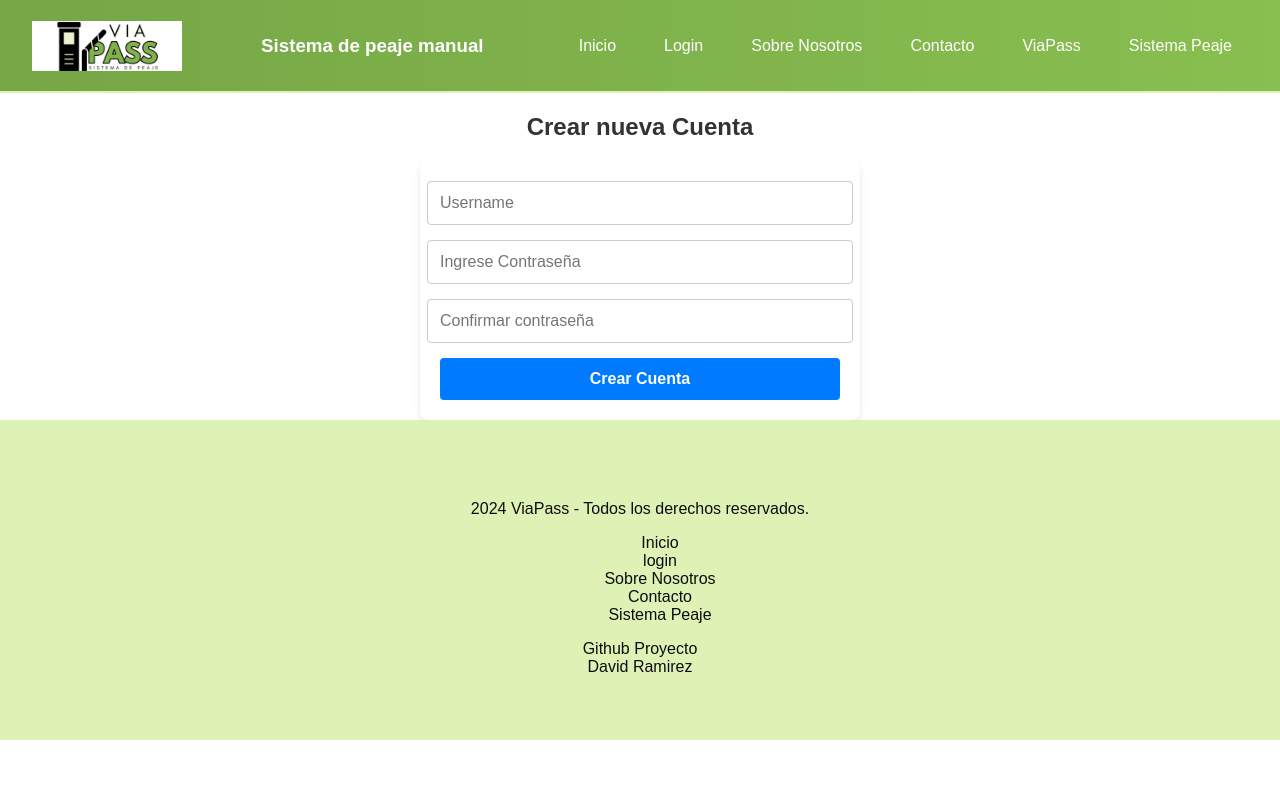
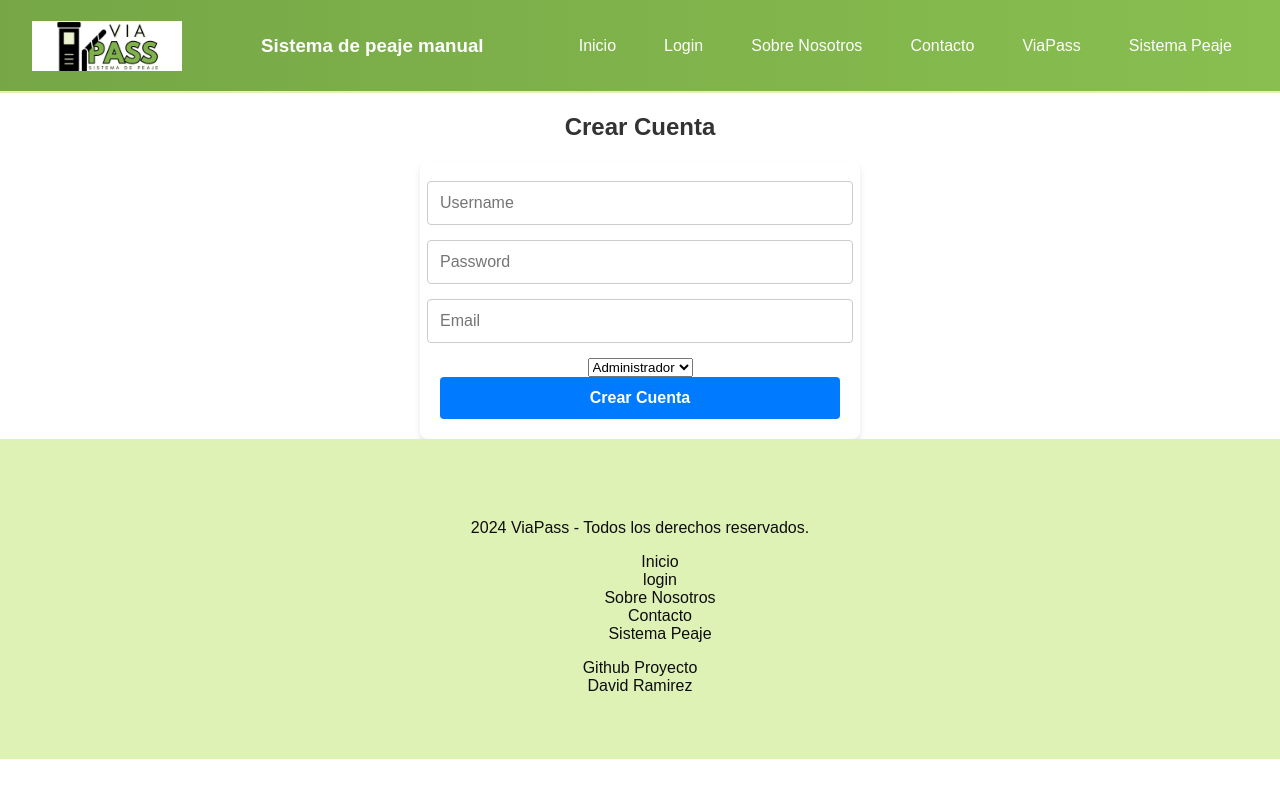
Before and after one commit to chavow5/dev-squad, a React (Vite) app in the folder React/: page /registrarusuario in a window 1280 px wide. Built offline with nearby package versions, Linux system fonts and the light colour scheme.

Commit message:
registrar usuario

```diff
--- a/React/src/pages/RegistrarUser.jsx
+++ b/React/src/pages/RegistrarUser.jsx
@@ -1,37 +1,37 @@
 import { useState } from 'react';
 import axios from 'axios';
-import {useNavigate} from 'react-router-dom'
 
 const RegistrarUser = () => {
   const [username, setUsername] = useState('');
   const [password, setPassword] = useState('');
-  const [confirmarPassword, setConfirmarPassword] = useState('');
-  const navigate = useNavigate();
+  const [idRol, setIdRol] = useState('1'); // valor por defecto
+  const [mail, setMail] = useState('');
 
   const handleRegister = async (e) => {
     e.preventDefault();
-    // confirmar la contrase;as
-    if (password !== confirmarPassword) {
-      alert("las contraseñas no coinciden");
+
+    if (!username || !password || !mail) {
+      alert("Por favor, complete todos los campos.");
       return;
     }
 
     try {
-      await axios.post('http://localhost:3000/usuarios', { username, password });
-      console.log("Usuario creado con éxito");
-      alert(`usuario ${username} creado con Exito`)
-      navigate('/login')
-
-
+      await axios.post('http://localhost:3000/usuarios', {
+        username,
+        password,
+        id_rol: idRol,
+        mail
+      });
+      alert("Usuario creado con éxito");
     } catch (err) {
       console.error("Error al crear el usuario:", err);
-      alert("la contraseña es muy corta")
+      alert("Hubo un error al crear el usuario.");
     }
   };
 
   return (
     <div>
-      <h2>Crear nueva Cuenta</h2>
+      <h2>Crear Cuenta</h2>
       <form onSubmit={handleRegister}>
         <input
           type="text"
@@ -39,20 +39,22 @@ const RegistrarUser = () => {
           value={username}
           onChange={(e) => setUsername(e.target.value)}
         />
-        {/* crear contrase;a */}
         <input
           type="password"
-          placeholder="Ingrese Contraseña"
+          placeholder="Password"
           value={password}
           onChange={(e) => setPassword(e.target.value)}
         />
-        {/* contrase;a confirmar */}
         <input
-        type="password"
-        placeholder="Confirmar contraseña"
-        value={confirmarPassword}
-        onChange={(e)=> setConfirmarPassword(e.target.value)}>
-        </input>
+          type="email"
+          placeholder="Email"
+          value={mail}
+          onChange={(e) => setMail(e.target.value)}
+        />
+        <select value={idRol} onChange={(e) => setIdRol(e.target.value)}>
+          <option value="1">Administrador</option>
+          <option value="2">Operador</option>
+        </select>
         <button type="submit">Crear Cuenta</button>
       </form>
     </div>
```
